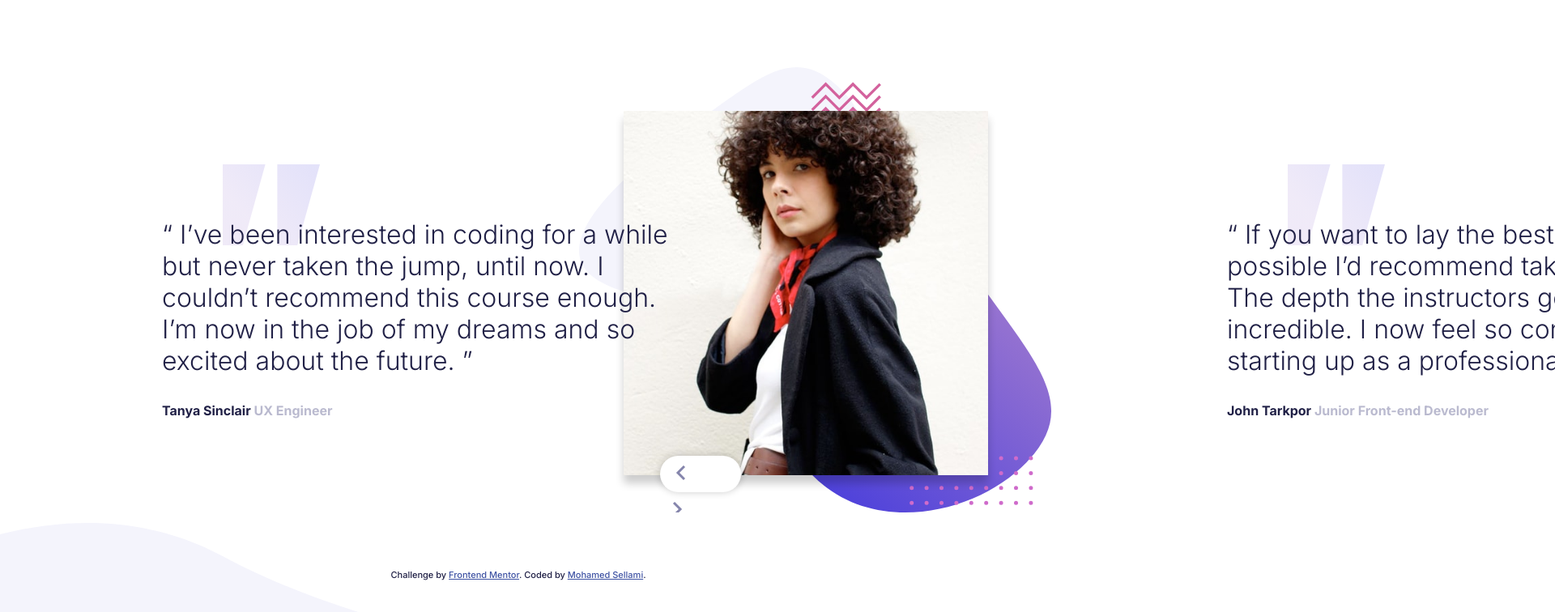
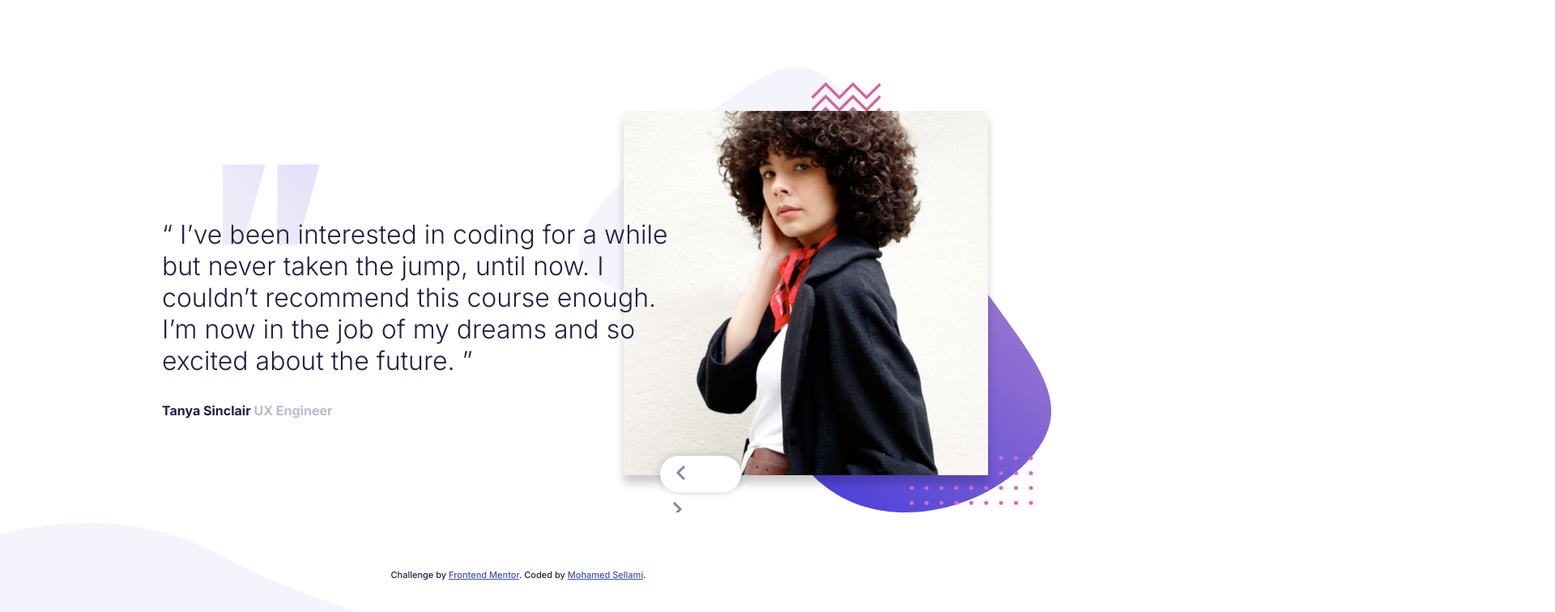
Before and after one commit to mohamedsellami/responsive-Coding-bootcamp-testimonials-slider, a plain HTML site: page index.html in a window 1280 px wide. Shown: the top 756 px of the page at 81% size, 1920 px wide, since content can reach past the window. Drawn offline with Linux system fonts and the light colour scheme.

Commit message:
Update style.css

```diff
--- a/styles/style.css
+++ b/styles/style.css
@@ -19,7 +19,7 @@ body {
   background-size: contain;
   height: 100vh;
   width: 100%;
-  overflow: hidden;
+  overflow: auto;
   display: -webkit-box;
   display: -ms-flexbox;
   display: flex;
@@ -149,10 +149,9 @@ article .testimonial .trainee-info p .job {
             align-items: unset;
   }
   .articles-cantainer {
-    width: -webkit-fit-content;
-    width: -moz-fit-content;
-    width: fit-content;
+    width: 1315px;
     overflow: hidden;
+    display: -webkit-box;
   }
   article {
     width: 1315px;
```
